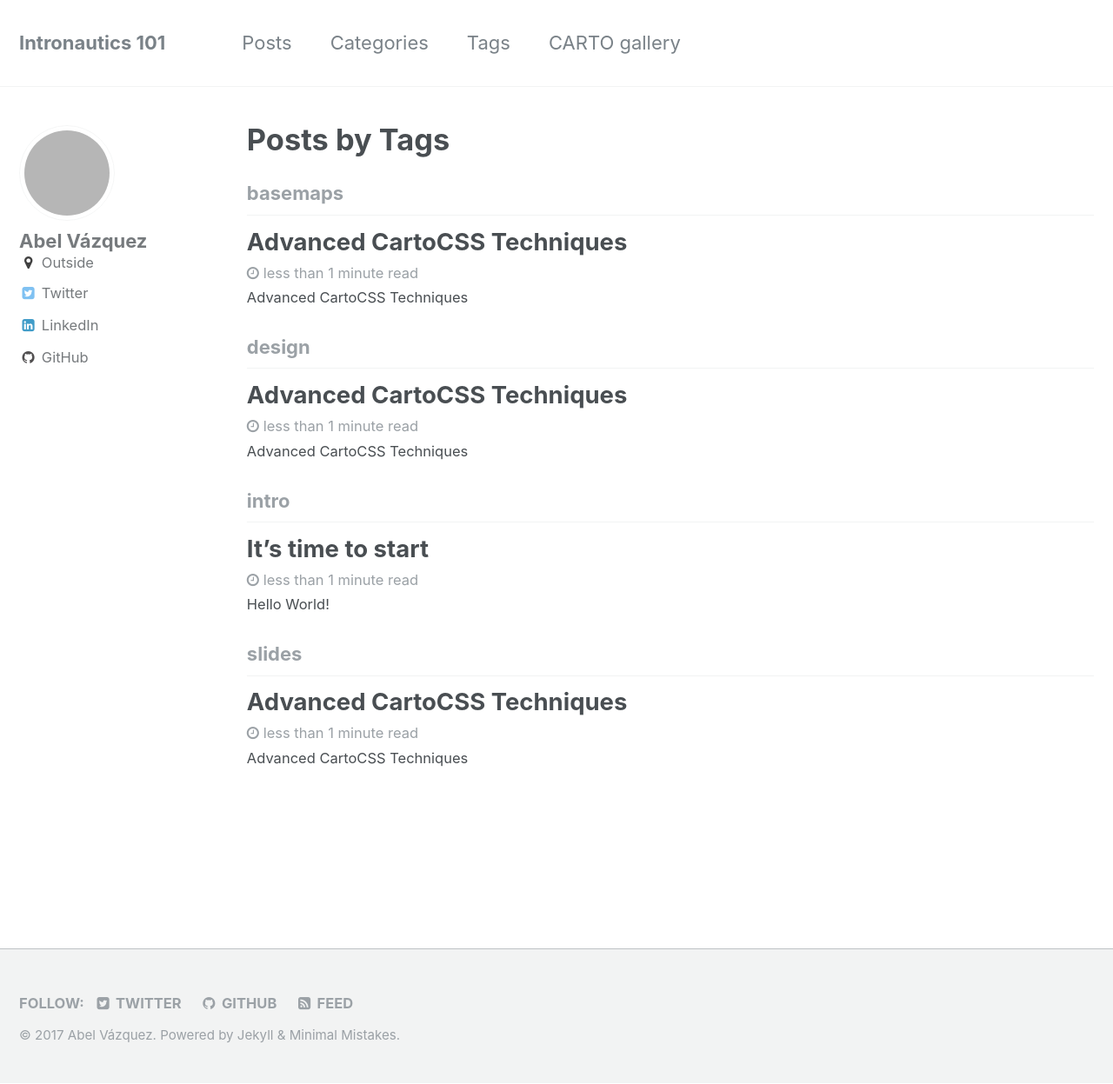
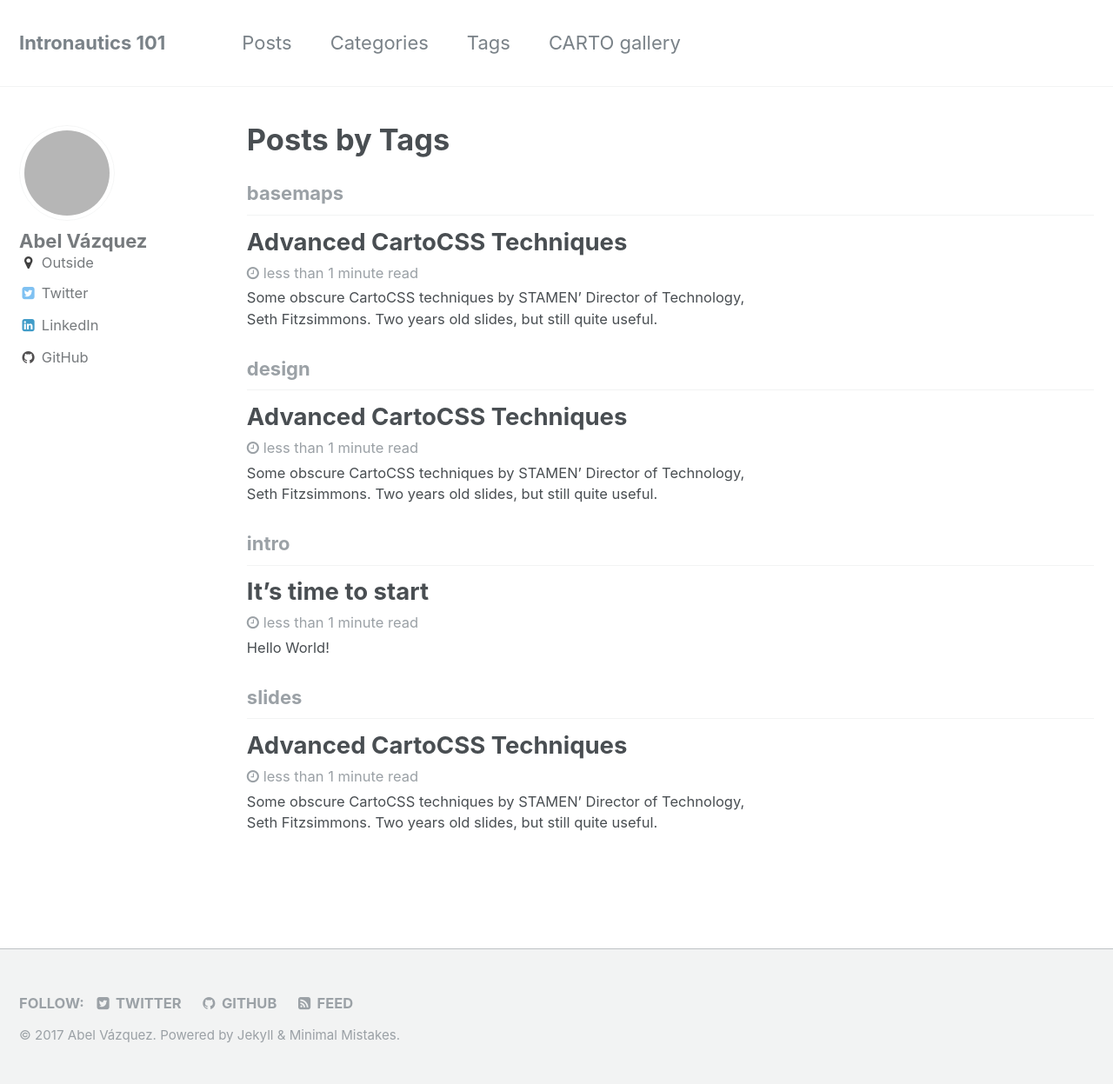
Before and after one commit to AbelVM/abelvm.github.io, a Jekyll site: the page built from tags/index.html, in a window 1280 px wide and 1247 px high. Shown: the whole window at 87% size. Built offline with Jekyll 4.4.1, drawn with Linux system fonts in a browser that asks for light colours; grey boxes are pictures that could not be loaded.

Commit message:
2nd post

```diff
--- a/_posts/2017-02-02-stamen-cartocss.md
+++ b/_posts/2017-02-02-stamen-cartocss.md
@@ -4,9 +4,7 @@ tags: slides basemaps design
 category: CartoCSS
 ---
 
-# Advanced CartoCSS Techniques
-
-Some obscure CartoCSS techniques by [STAMEN](http://stamen.com)' Director of Technology, [Seth Fitzsimmons](http://stamen.com/about/who/seth-fitzsimmons/). Two years old, but still quite useful.
+Some obscure CartoCSS techniques by [STAMEN](http://stamen.com)' Director of Technology, [Seth Fitzsimmons](http://stamen.com/about/who/seth-fitzsimmons/). Two years old slides, but still quite useful.
 
 {% raw %}
 <script async class="speakerdeck-embed" data-id="549c84d0a7be0131483722f4a3a41586" data-ratio="1.33333333333333" src="//speakerdeck.com/assets/embed.js"></script>
```
